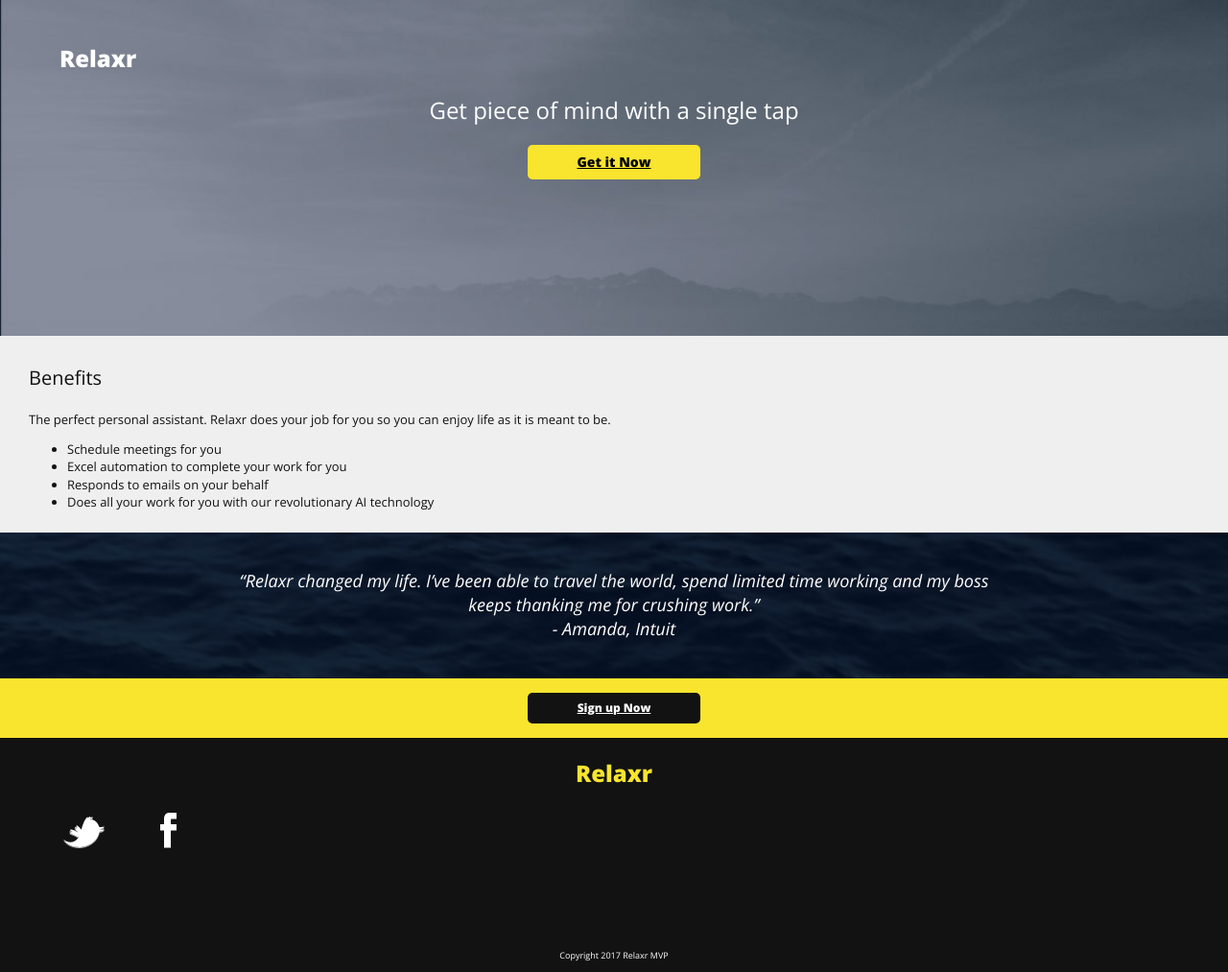
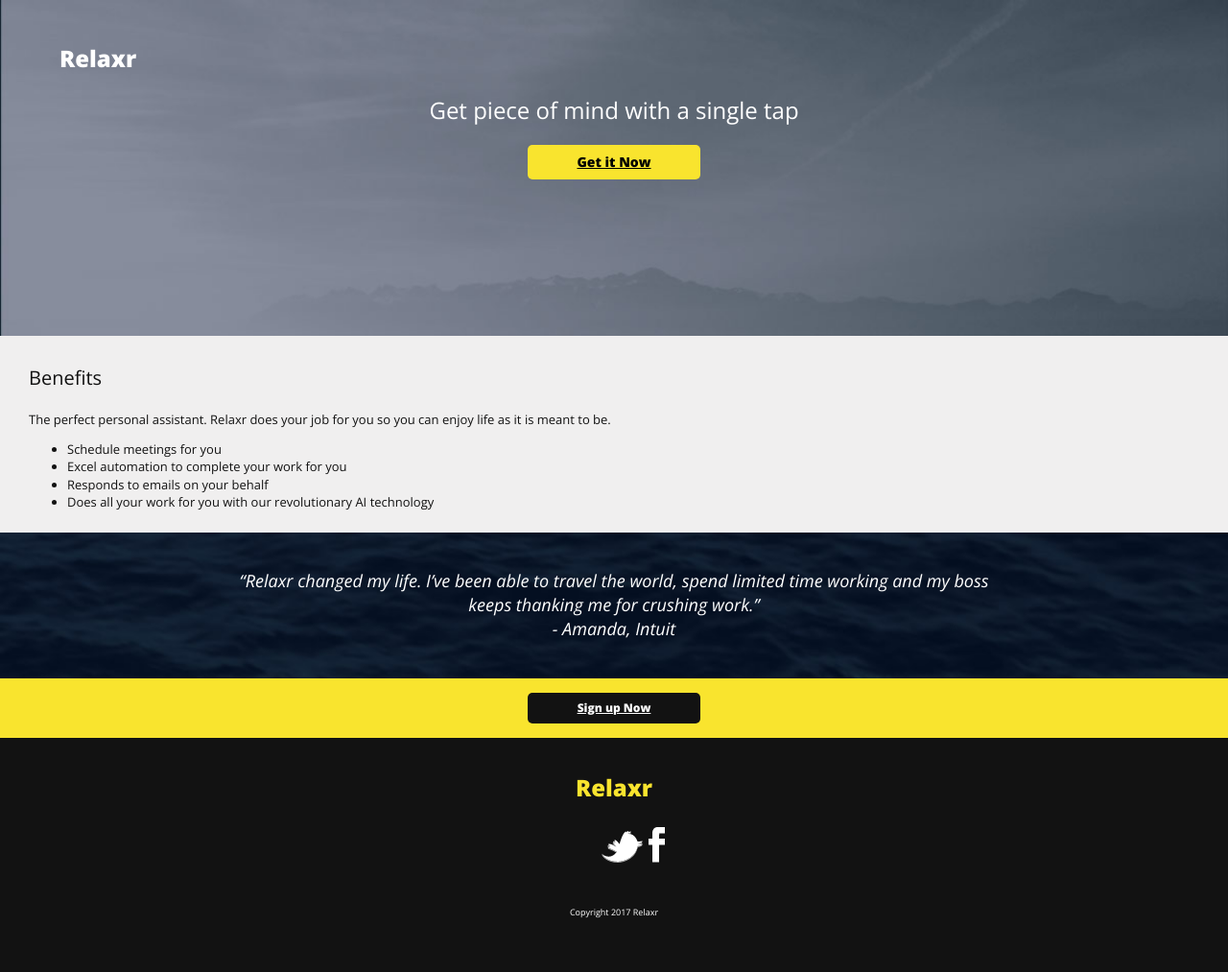
Before and after one commit to LeftoverCurrency/homework-landingpage, a plain HTML site: page index.html in a window 1280 px wide. Shown: the whole page at 96% size. Drawn offline with nearby package versions, Linux system fonts and the light colour scheme.

Commit message:
improve margins

```diff
--- a/css/style.css
+++ b/css/style.css
@@ -157,10 +157,11 @@ it looks small. I followed the design file in this case.*/
 
 footer {
   background-color: #121212;
+  padding: 15px 0 45px;
+  text-align: center;
 }
 
 .footerlogo {
-  text-align: center;
   color: #f9e42e;
   font-weight: 800;
   font-size: 24px;
@@ -170,12 +171,10 @@ footer {
 footer ul li {
   display: inline-block;
   list-style: none;
-  margin: 0 26px 75px;
-  text-align: center;
+  margin: 0 0 15px;
 }
 
 .footertext {
-  text-align: center;
   color: #fff;
   font-size: 9px;
   font-weight: 500;
--- a/index.html
+++ b/index.html
@@ -60,7 +60,7 @@
 				<li><a href="#"><img src="images/facebook.png" alt="Facebook logo"></a></li>
 			</ul>
 			<div class="footertext">
-				<span>Copyright 2017 Relaxr MVP</span>
+				<span>Copyright 2017 Relaxr</span>
 		</footer>
 
 	</body>
```
